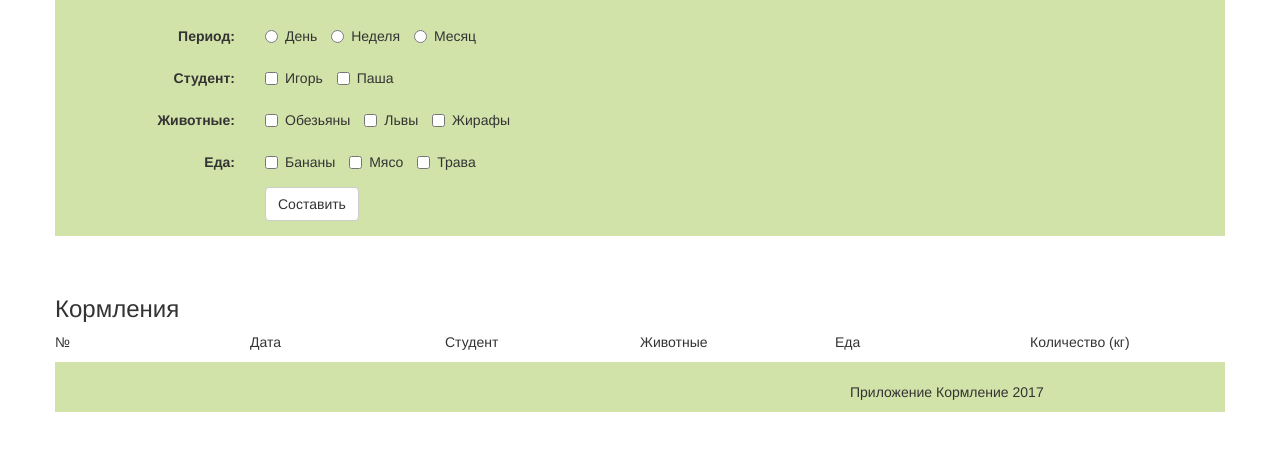
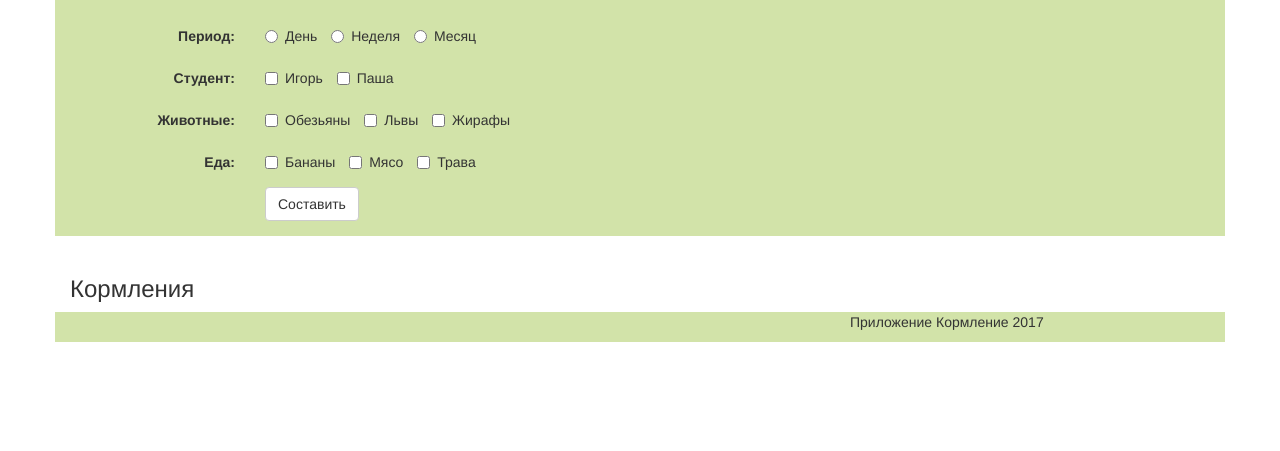
Before and after one commit to erickorolev/fixp, a PHP site: page / in a window 1280 px wide. Shown: the part 84-535 px from the top of the page. Run offline with PHP 8.4, Linux system fonts and the light colour scheme; some libraries are stand-ins or nearby versions.

Commit message:
Correct style

```diff
--- a/index.php
+++ b/index.php
@@ -105,53 +105,13 @@
 
 </div>
 
-<div class="container top-buffer">
+<div class="container">
 
 	<div class="row">
+        <div class="col-sm-4">
         <h3>Кормления</h3>
+        </div>
 	</div>
-
-    <div class="row">
-
-        <div class="col-sm-2">
-
-            <div class="row">
-                <p>№</p>
-            </div>
-
-        </div>
-
-        <div class="col-sm-2">
-            <div class="row">
-                <p>Дата</p>
-            </div>
-        </div>
-
-        <div class="col-sm-2">
-            <div class="row">
-                <p>Студент</p>
-            </div>
-        </div>
-
-        <div class="col-sm-2">
-            <div class="row">
-                <p>Животные</p>
-            </div>
-        </div>
-
-        <div class="col-sm-2">
-            <div class="row">
-                <p>Еда</p>
-            </div>
-        </div>
-
-        <div class="col-sm-2">
-            <div class="row">
-                <p>Количество (кг)</p>
-            </div>
-        </div>
-
-    </div>
 
     <div id="ajax_response"> </div>
 
@@ -159,7 +119,7 @@
 
 <div class="container background-black">
 
-	<div class="row top-buffer">
+	<div class="row">
 
         <div class="col-sm-4 col-sm-offset-8">
             <p>Приложение Кормление 2017</p>
```
Also changed, not shown: build_report.php (+28 -17 lines).
